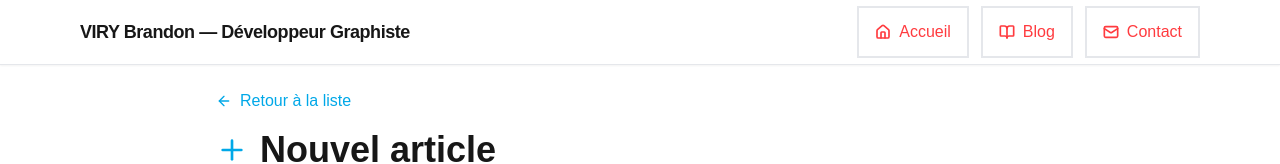
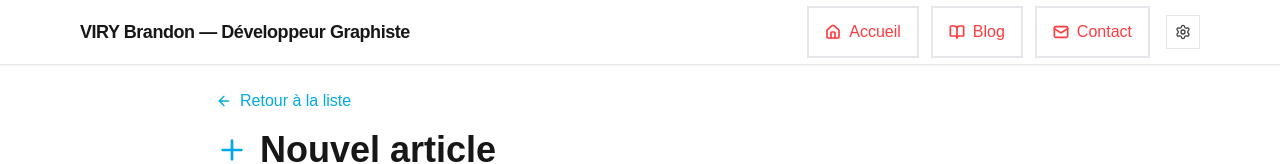
Before and after one commit to brandonviry/app_portfolio, a Next.js app: page /admin/articles/new in a window 1280 px wide. Shown: the top 164 px of the page. Built offline with nearby package versions, Linux system fonts and the light colour scheme; no server answers.

Commit message:
feat(navbar): ajout lien Admin (icône Settings discret)
Co-Authored-By: Claude Sonnet 4.6 <noreply@anthropic.com>

```diff
--- a/src/components/layout/header/navbar.tsx
+++ b/src/components/layout/header/navbar.tsx
@@ -5,13 +5,15 @@ import { Navigation } from '@/components/ui/navigation/navigation';
 import { useState } from 'react';
 import { cn } from '@/lib/utils';
 import { Typography } from '@/components/ui/typography/typography';
-import { Home, Mail, BookOpen } from 'lucide-react';
+import { Home, Mail, BookOpen, Settings } from 'lucide-react';
 
 const navigation = [
   { name: 'Accueil', href: '/', icon: Home },
   { name: 'Blog', href: '/blog', icon: BookOpen },
   { name: 'Contact', href: '/contact', icon: Mail },
 ];
+
+const adminNav = { name: 'Admin', href: '/admin', icon: Settings };
 
 export function Navbar() {
   const [isOpen, setIsOpen] = useState(false);
@@ -99,8 +101,19 @@ export function Navbar() {
             </div>
 
             {/* Navigation desktop */}
-            <div className="hidden md:block">
+            <div className="hidden md:flex items-center gap-4">
               <Navigation items={navigation} />
+              <Link
+                href={adminNav.href}
+                className={cn(
+                  "p-2 text-text-secondary",
+                  "hover:text-accent transition-colors duration-200",
+                  "border border-border/20 hover:border-accent/40"
+                )}
+                title="Admin"
+              >
+                <adminNav.icon className="w-4 h-4" />
+              </Link>
             </div>
 
             {/* Bouton menu mobile */}
```
